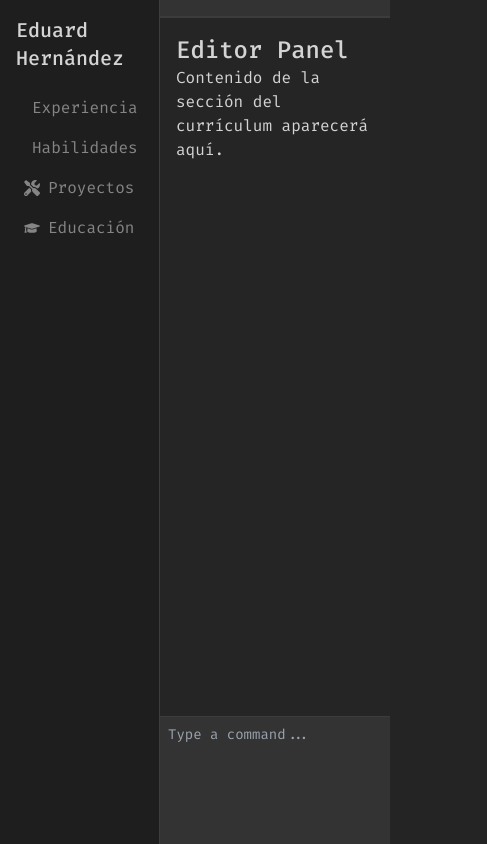
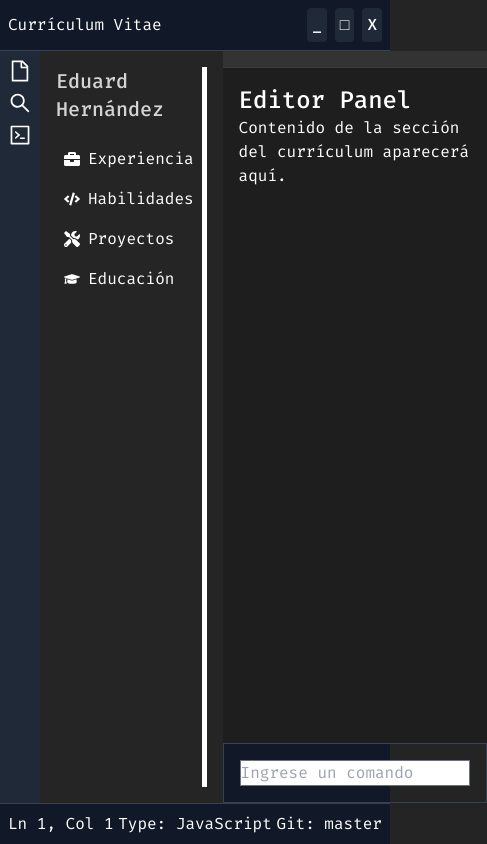
Before and after one commit to trosdesuru/resumee, a React (Vite) app in the folder project/: page / in a window 390 px wide. Shown: the whole page, 487 px wide, since content can reach past the window. Built offline with nearby package versions, Linux system fonts and the light colour scheme.

Commit message:
modified components to make it responsive, #cv

```diff
--- a/project/src/App.css
+++ /dev/null
@@ -1,6 +0,0 @@
-#root {
-  max-width: none;
-  margin: 0 auto;
-  padding: 2rem;
-  text-align: right;
-}
--- a/project/src/App.jsx
+++ b/project/src/App.jsx
@@ -1,12 +1,18 @@
-import React from 'react'
-import { useState } from 'react'
+import React, { useState } from 'react'
+
+import TopBar from './components/TopBar'
+import BottomBar from './components/BottomBar'
+import SearchBar from './components/SearchBar'
+import SidebarIcons from './components/SideBarIcons'
 import SideBar from './components/SideBar'
 import EditorPanel from './components/EditorPanel'
+import tabs from './components/Tabs'
 import TabBar from './components/TabBar'
 import Terminal from './components/Terminal'
 
 function App() {
   const [openTabs, setOpenTabs] = useState([])
+  const [searchResults, setSearchResults] = useState([])
 
   const openSection = (section) => {
     if (!openTabs.includes(section)) {
@@ -18,19 +24,30 @@ function App() {
     setOpenTabs(openTabs.filter(tab => tab !== section))
   }
 
+  const handleSearch = (query) => {
+    const results = tabs.filter((tab) => tab.content.includes(query))
+    setSearchResults(results)
+  }
+
   return (
-    <>
-      <div className='font-mono' style={{ fontFamily: "'Fira Code', monospace" }}>
-        <div className="flex h-screen bg-gray-900 text-white">
+    <div className="app flex flex-col h-screen font-mono bg-gray-900 text-white" style={{ fontFamily: "'Fira Code', monospace" }}>
+      <TopBar>
+        <SearchBar onSearch={handleSearch} />
+      </TopBar>
+
+      <div className="flex flex-1">
+        <SidebarIcons />
         <SideBar openSection={openSection} />
+
         <div className="flex flex-col flex-1">
           <TabBar openTabs={openTabs} closeTab={closeTab} />
           <EditorPanel openTabs={openTabs} />
           <Terminal />
         </div>
       </div>
+
+      <BottomBar />
     </div>
-    </>
   )
 }
 
--- /dev/null
+++ b/project/src/components/BottomBar.jsx
@@ -0,0 +1,13 @@
+import React from 'react'
+
+const BottomBar = () => {
+  return (
+    <div className="status-bar bg-gray-900 p-2 border-t border-gray-700 flex justify-between">
+      <div className="status-item text-white">Ln 1, Col 1</div>
+      <div className="status-item text-white">Type: JavaScript</div>
+      <div className="status-item text-white">Git: master</div>
+    </div>
+  )
+}
+
+export default BottomBar
--- a/project/src/components/EditorPanel.jsx
+++ b/project/src/components/EditorPanel.jsx
@@ -1,6 +1,8 @@
+import React from 'react'
+
 function EditorPanel() {
     return (
-        <div className="flex-1 bg-editor p-4 text-textPrimary border-t border-border">
+        <div className='editor-panel flex-1 p-4 bg-gray-900'>
             <h2 className="text-2xl font-semibold">Editor Panel</h2>
             <p>Contenido de la sección del currículum aparecerá aquí.</p>
         </div>
--- /dev/null
+++ b/project/src/components/Searchbar.jsx
@@ -0,0 +1,26 @@
+import React, { useState } from 'react'
+
+const SearchBar = ({ onSearch }) => {
+  const [query, setQuery] = useState('')
+
+  const handleSearch = (event) => {
+    event.preventDefault()
+    onSearch(query)
+    setQuery('')
+  }
+
+  return (
+    <form onSubmit={handleSearch} className="search-bar p-2">
+      <input
+        type="text"
+        value={query}
+        onChange={(event) => setQuery(event.target.value)}
+        placeholder="Buscar..."
+        className="border border-gray-500 p-1"
+      />
+      <button type="submit" className="ml-2 p-1 bg-blue-600 text-white">Buscar</button>
+    </form>
+  )
+}
+
+export default SearchBar
--- a/project/src/components/SideBar.jsx
+++ b/project/src/components/SideBar.jsx
@@ -1,9 +1,29 @@
-import React from 'react'
+import React, { useState } from 'react'
 import { FaBriefcase, FaCode, FaGraduationCap, FaTools } from 'react-icons/fa'
 
-function Sidebar({ openSection }) {
+const Sidebar = ({ openSection }) => {
+    const [width, setWidth] = useState(250)
+
+    const handleMouseDown = (event) => {
+        const startX = event.clientX
+
+        const doDrag = (event) => {
+            const newWidth = width + (event.clientX - startX)
+            setWidth(newWidth)
+        }
+
+        const stopDrag = () => {
+            document.removeEventListener('mousemove', doDrag)
+            document.removeEventListener('mouseup', stopDrag)
+        }
+
+        document.addEventListener('mousemove', doDrag)
+        document.addEventListener('mouseup', stopDrag)
+    }
+
     return (
-        <div className="w-40 bg-sidebar p-4 text-textSecondary border-r border-border">
+        <div style={{ width }} className="sidebar bg-gray-800 p-2 flex">
+            <div className="flex-1">
                 <h2 className="text-xl font-bold mb-4 text-textPrimary">Eduard Hernández</h2>
                 <ul>
                     <li onClick={() => openSection('Experiencia')} className="flex items-center p-2 hover:bg-tab hover:text-textPrimary rounded cursor-pointer">
@@ -20,6 +40,17 @@ function Sidebar({ openSection }) {
                     </li>
                 </ul>
             </div>
+            <div
+                className="resize-handle"
+                onMouseDown={handleMouseDown}
+                style={{
+                    cursor: 'ew-resize',
+                    width: '5px',
+                    borderColor: 'white',
+                    backgroundColor: 'white'
+                }}
+            />
+        </div>
     )
 }
 
--- /dev/null
+++ b/project/src/components/SideBarIcons.jsx
@@ -0,0 +1,15 @@
+// src/components/SidebarIcons.jsx
+import React from 'react'
+import { AiOutlineFile, AiOutlineSearch, AiOutlineCode } from 'react-icons/ai'
+
+const SidebarIcons = () => {
+  return (
+    <div className="sidebar-icons flex flex-col bg-gray-800 p-2">
+      <AiOutlineFile className="text-white text-2xl mb-2" />
+      <AiOutlineSearch className="text-white text-2xl mb-2" />
+      <AiOutlineCode className="text-white text-2xl mb-2" />
+    </div>
+  )
+}
+
+export default SidebarIcons
--- /dev/null
+++ b/project/src/components/Tabs.jsx
@@ -0,0 +1,18 @@
+import React, { useState } from 'react'
+
+const Tabs = ({ tabs, onTabclick, activateTab }) => {
+    return (
+        <div className='flex border-b border-gray-700'>
+            {tabs.map((tab, index) => (
+                <button
+                    key={index}
+                    className={`p-2 hover:bg-gray-700 ${activeTab === index ? 'bg-gray-800' : ''}`}
+                    onClick={() => onTabclick(index)}>
+                    {tab.title}
+                </button>
+            ))}
+        </div>
+    )
+}
+
+export default Tabs
--- a/project/src/components/Terminal.jsx
+++ b/project/src/components/Terminal.jsx
@@ -1,36 +1,36 @@
-import { useState } from 'react'
+import React, { useState } from 'react'
 
-function Terminal() {
+const Terminal = () => {
+  const [commands, setCommands] = useState([])
   const [input, setInput] = useState('')
-    const [output, setOutput] = useState('')
 
-    const handleInputChange = (event) => setInput(event.target.value)
-    const handleCommand = () => {
-        let result = `Comando no reconocido: ${input}`
-        if (input.toLowerCase() === 'help') {
-            result = 'Comandos disponibles: help, clear'
-        } else if (input.toLowerCase() === 'clear') {
-            setOutput([])
-            setInput([])
-            return
-        }
-        setOutput([...output, `> ${input}`, result])
+  const handleSubmit = (event) => {
+    event.preventDefault()
+    if (input) {
+      setCommands((prev) => [...prev, { command: input, output: `Ejecutando: ${input}` }])
       setInput('')
     }
+  }
+
   return (
-        <div className="bg-tab p-2 h-32 text-sm border-t border-border text-textSecondary">
-            <div>
-                {/* {output.map((line, index) => (
-                    <div key={index}>{line}</div>
-                ))} */}
+    <div className="terminal m-0 p-4 border border-gray-700">
+      <div className="output">
+        {commands.map((cmd, index) => (
+          <div key={index}>
+            <span className="text-green-400"> {cmd.command}</span>
+            <div>{cmd.output}</div>
+          </div>
+        ))}
+      </div>
+      <form onSubmit={handleSubmit}>
         <input
-                    className="w-full bg-tab text-textPrimary"
+          type="text"
           value={input}
-                    onChange={handleInputChange}
-                    onKeyDown={(event) => event.key === 'Enter' && handleCommand()}
-                    placeholder="Type a command..."
+          onChange={(event) => setInput(event.target.value)}
+          className="input border border-gray-500"
+          placeholder="Ingrese un comando"
         />
-            </div>
+      </form>
     </div>
   )
 }
--- /dev/null
+++ b/project/src/components/TopBar.jsx
@@ -0,0 +1,16 @@
+import React from 'react'
+
+const TopBar = () => {
+  return (
+    <div className="top-bar bg-gray-900 p-2 flex items-center justify-between border-b border-gray-700">
+      <div className="title text-white">Currículum Vitae</div>
+      <div className="controls flex space-x-2">
+        <button className="bg-gray-800 p-1 rounded">_</button>
+        <button className="bg-gray-800 p-1 rounded">□</button>
+        <button className="bg-gray-800 p-1 rounded">X</button>
+      </div>
+    </div>
+  )
+}
+
+export default TopBar
--- a/project/src/index.css
+++ b/project/src/index.css
@@ -6,11 +6,9 @@
   font-family: Inter, system-ui, Avenir, Helvetica, Arial, sans-serif;
   line-height: 1.5;
   font-weight: 400;
-
   color-scheme: light dark;
   color: rgba(255, 255, 255, 0.87);
   background-color: #242424;
-
   font-synthesis: none;
   text-rendering: optimizeLegibility;
   -webkit-font-smoothing: antialiased;
@@ -28,9 +26,11 @@ a:hover {
 }
 
 body {
+  background-color: #1e1e1e;
+  color: white;
+  font-family: 'Fira Code', monospace;
   margin: 0;
-  display: flex;
-  place-items: center;
+  align-items: center;
   min-width: none;
   min-height: 100vh;
 }
@@ -60,3 +60,25 @@ button:focus,
 button:focus-visible {
   outline: 4px auto -webkit-focus-ring-color;
 }
+
+.app {
+  @apply flex flex-col h-screen;
+}
+
+.sidebar {
+  background-color: #252526;
+  color: white;
+  padding: 1rem;
+}
+
+.editor-panel {
+  background-color: #1e1e1e;
+  @apply flex-1 p-4;
+  color: white;
+}
+
+.resize-handle {
+  cursor: ew-resize;
+  width: 5px;
+  background-color: transparent;
+}
```
Also changed, not shown: project/src/library/Form.jsx (added). Lines whose indentation alone changed are shown as unchanged.
